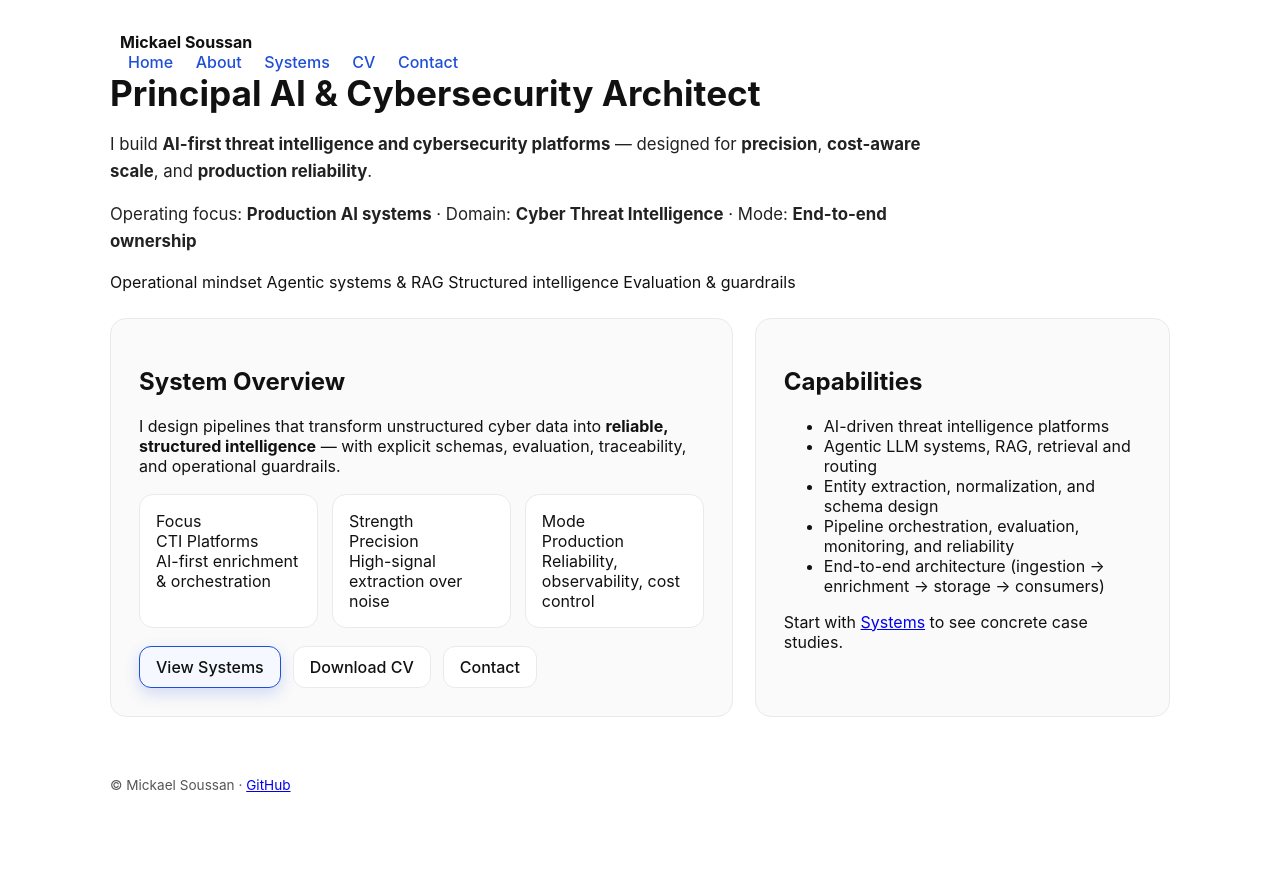
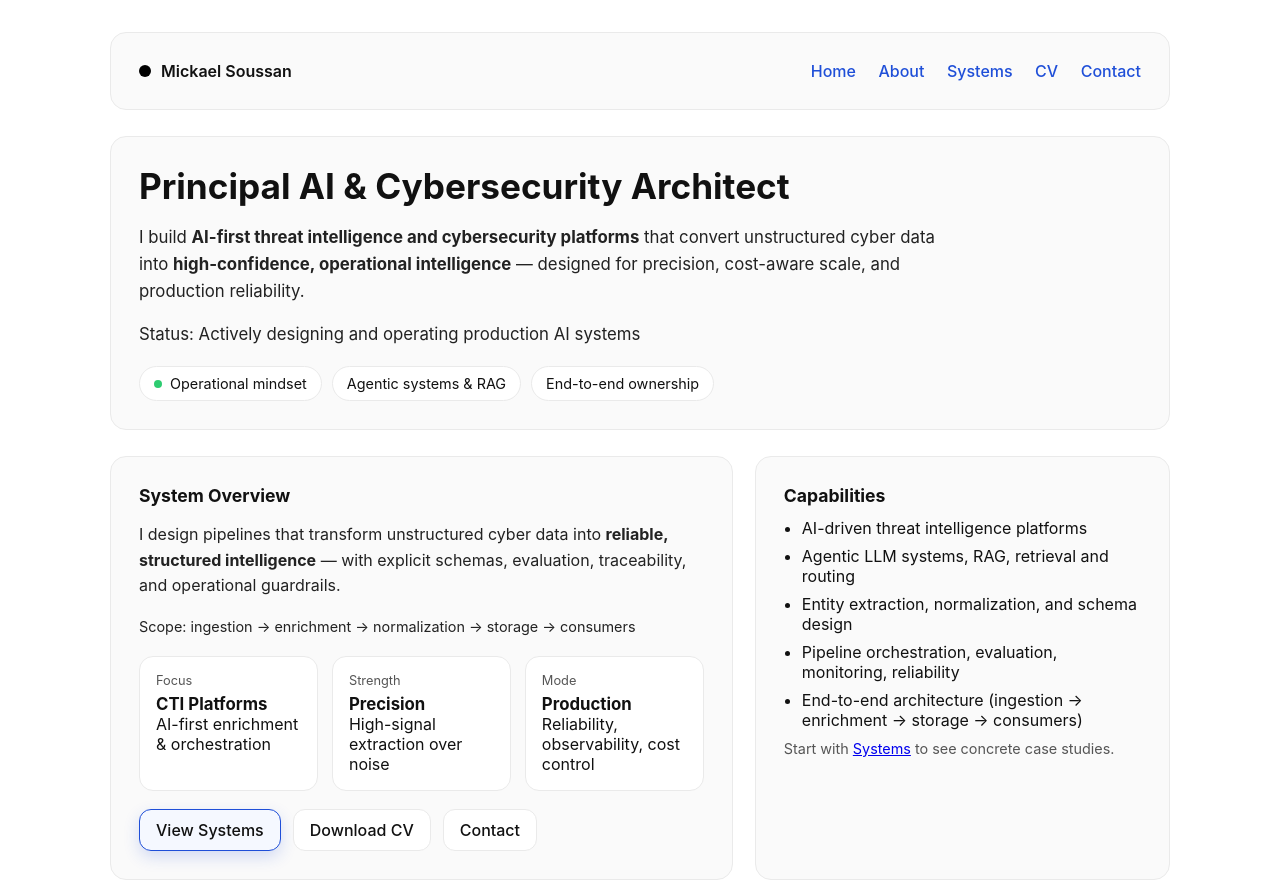
Before and after one commit to msoussan/msoussan.github.io, a plain HTML site: page index.html in a window 1280 px wide. Shown: the top 883 px of the page. Before the commit the page ends 853 px from the top, so only its background shows below. Drawn offline with Linux system fonts and the light colour scheme.

Commit message:
Update index.html

```diff
--- a/index.html
+++ b/index.html
@@ -4,20 +4,20 @@
   <meta charset="UTF-8" />
   <meta name="viewport" content="width=device-width, initial-scale=1.0" />
   <title>Mickael Soussan — Principal AI & Cybersecurity Architect</title>
-  <meta name="description" content="Principal AI & Cybersecurity Architect designing AI-first threat intelligence and cybersecurity platforms." />
+  <meta name="description" content="Principal AI & Cybersecurity Architect designing AI-first threat intelligence systems." />
   <link rel="stylesheet" href="/assets/styles.css" />
 </head>
 
 <body>
-  <main class="container">
+  <div class="container">
 
-    <header class="topbar">
+    <!-- Header -->
+    <header class="header card">
       <div class="brand">
-        <span class="mark" aria-hidden="true"></span>
-        <strong>Mickael Soussan</strong>
+        <span class="brand-dot"></span>
+        Mickael Soussan
       </div>
-
-      <nav class="nav" aria-label="Primary">
+      <nav>
         <a href="/">Home</a>
         <a href="/about">About</a>
         <a href="/systems">Systems</a>
@@ -26,83 +26,94 @@
       </nav>
     </header>
 
-    <section class="hero" aria-label="Overview">
+    <!-- Hero -->
+    <section class="hero card">
       <h1>Principal AI &amp; Cybersecurity Architect</h1>
-      <p class="subtitle">
-        I build <strong>AI-first threat intelligence and cybersecurity platforms</strong> —
-        designed for <strong>precision</strong>, <strong>cost-aware scale</strong>, and <strong>production reliability</strong>.
+
+      <p>
+        I build <strong>AI-first threat intelligence and cybersecurity platforms</strong>
+        that convert unstructured cyber data into
+        <strong>high-confidence, operational intelligence</strong> —
+        designed for precision, cost-aware scale, and production reliability.
       </p>
 
-      <!-- Operational signal (the “state” row) -->
       <p class="meta">
-        Operating focus: <strong>Production AI systems</strong> · Domain: <strong>Cyber Threat Intelligence</strong> · Mode: <strong>End-to-end ownership</strong>
+        Status: Actively designing and operating production AI systems
       </p>
 
-      <div class="badges" aria-label="Status">
-        <span class="badge"><span class="dot" aria-hidden="true"></span> Operational mindset</span>
-        <span class="badge">Agentic systems &amp; RAG</span>
-        <span class="badge">Structured intelligence</span>
-        <span class="badge">Evaluation &amp; guardrails</span>
+      <div class="pills">
+        <div class="pill"><span class="dot"></span>Operational mindset</div>
+        <div class="pill">Agentic systems &amp; RAG</div>
+        <div class="pill">End-to-end ownership</div>
       </div>
     </section>
 
-    <section class="grid" aria-label="System overview grid">
-      <!-- Primary surface -->
-      <div class="card primary">
+    <!-- Main Grid -->
+    <section class="grid">
+
+      <!-- System Overview -->
+      <div class="overview card">
         <h2>System Overview</h2>
+
         <p>
-          I design pipelines that transform unstructured cyber data into <strong>reliable, structured intelligence</strong> —
-          with explicit schemas, evaluation, traceability, and operational guardrails.
+          I design pipelines that transform unstructured cyber data into
+          <strong>reliable, structured intelligence</strong> — with explicit schemas,
+          evaluation, traceability, and operational guardrails.
         </p>
 
-        <div class="kpis" aria-label="Key indicators">
+        <p class="meta">
+          Scope: ingestion → enrichment → normalization → storage → consumers
+        </p>
+
+        <div class="kpis">
           <div class="kpi">
-            <div class="label">Focus</div>
-            <div class="value">CTI Platforms</div>
-            <div class="note">AI-first enrichment &amp; orchestration</div>
+            <label>Focus</label>
+            <strong>CTI Platforms</strong><br />
+            AI-first enrichment &amp; orchestration
           </div>
 
           <div class="kpi">
-            <div class="label">Strength</div>
-            <div class="value">Precision</div>
-            <div class="note">High-signal extraction over noise</div>
+            <label>Strength</label>
+            <strong>Precision</strong><br />
+            High-signal extraction over noise
           </div>
 
           <div class="kpi">
-            <div class="label">Mode</div>
-            <div class="value">Production</div>
-            <div class="note">Reliability, observability, cost control</div>
+            <label>Mode</label>
+            <strong>Production</strong><br />
+            Reliability, observability, cost control
           </div>
         </div>
 
-        <div class="actions" aria-label="Primary actions">
-          <a class="btn primary" href="/systems">View Systems</a>
-          <a class="btn ghost" href="/cv">Download CV</a>
-          <a class="btn ghost" href="/contact">Contact</a>
+        <div class="actions">
+          <a href="/systems" class="btn primary">View Systems</a>
+          <a href="/cv" class="btn">Download CV</a>
+          <a href="/contact" class="btn">Contact</a>
         </div>
       </div>
 
-      <!-- Secondary surface -->
-      <aside class="card secondary" aria-label="Capabilities">
+      <!-- Capabilities -->
+      <div class="capabilities card">
         <h2>Capabilities</h2>
-        <ul class="list">
+        <ul>
           <li>AI-driven threat intelligence platforms</li>
           <li>Agentic LLM systems, RAG, retrieval and routing</li>
           <li>Entity extraction, normalization, and schema design</li>
-          <li>Pipeline orchestration, evaluation, monitoring, and reliability</li>
+          <li>Pipeline orchestration, evaluation, monitoring, reliability</li>
           <li>End-to-end architecture (ingestion → enrichment → storage → consumers)</li>
         </ul>
 
-        <p style="margin-top: 14px;">
+        <p class="meta">
           Start with <a href="/systems">Systems</a> to see concrete case studies.
         </p>
-      </aside>
+      </div>
+
     </section>
 
-    <footer class="footer">
+    <footer>
       © Mickael Soussan · <a href="https://github.com/msoussan">GitHub</a>
     </footer>
 
-  </main>
+  </div>
 </body>
 </html>
```
